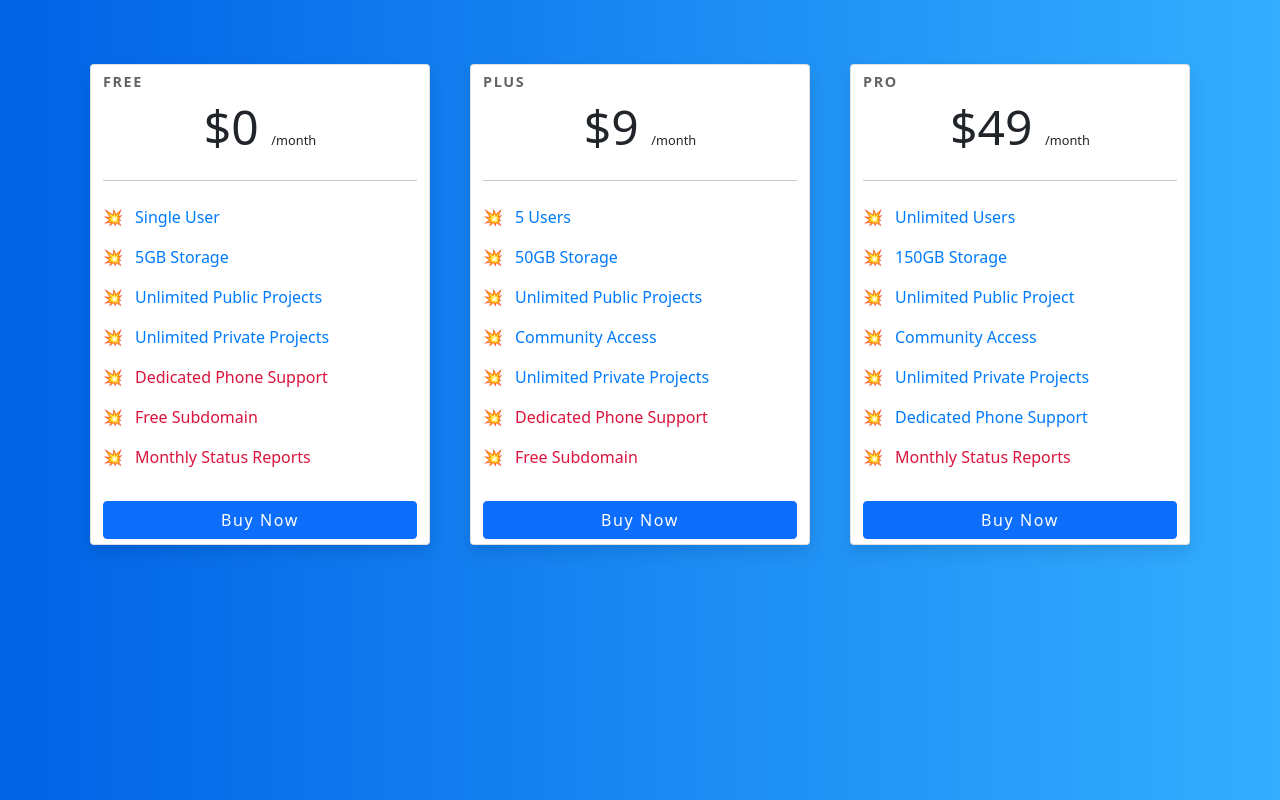
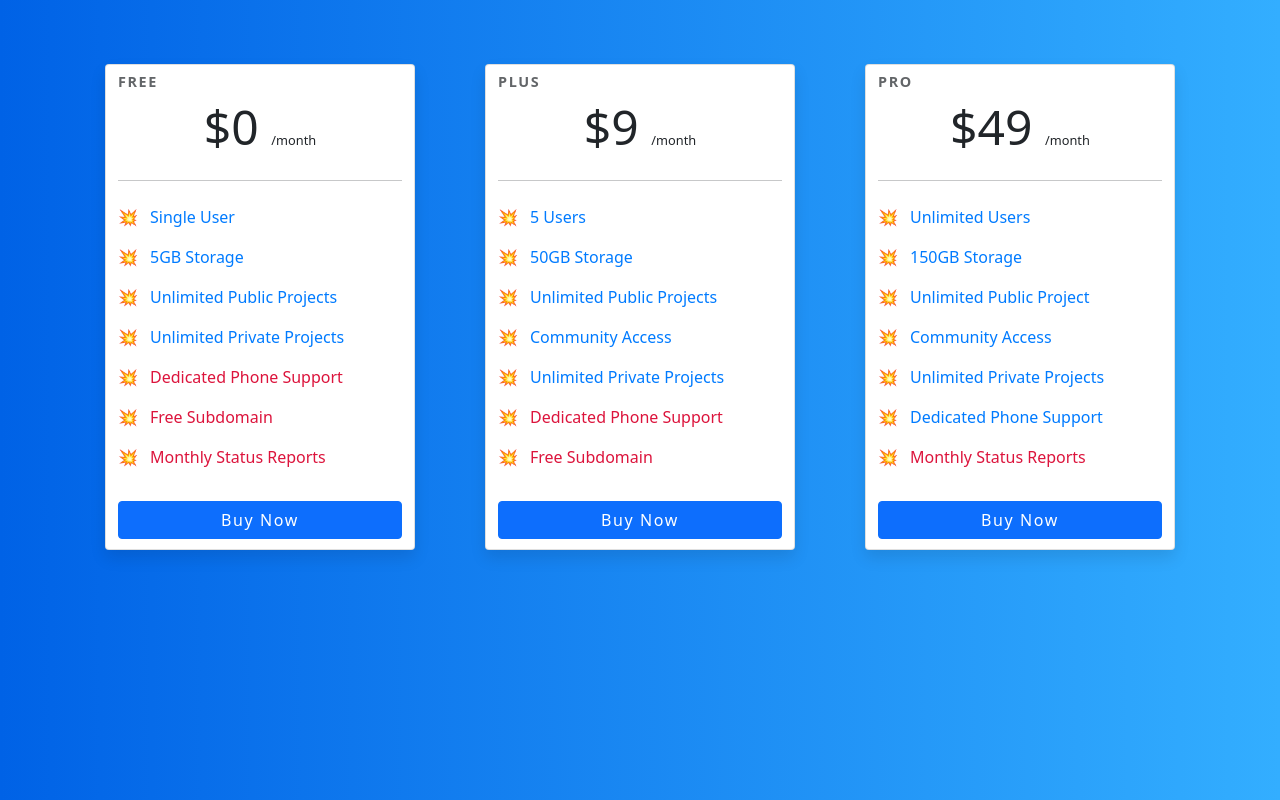
Before and after one commit to chiranjivikant1/PricingCard, a React (Create React App) app: page / in a window 1280 px wide. Built offline with nearby package versions, Linux system fonts and the light colour scheme.

Commit message:
Update index.css

```diff
--- a/src/index.css
+++ b/src/index.css
@@ -13,7 +13,9 @@
   border-radius: 0.3rem;
   transition: all 0.2s;
   box-shadow: 0 0.5rem 1rem 0 rgba(0, 0, 0, 0.1);
-  margin: 20px;
+  margin-top: 20px;
+  margin-left:35px;
+  margin-right:35px;
 
 }
 
@@ -65,7 +67,7 @@
   padding: 1rem;
   opacity: 0.7;
   transition: all 0.2s;
-  margin-bottom: 5px
+  margin-bottom: 10px
 }
 
 /* hover on card  */
```
